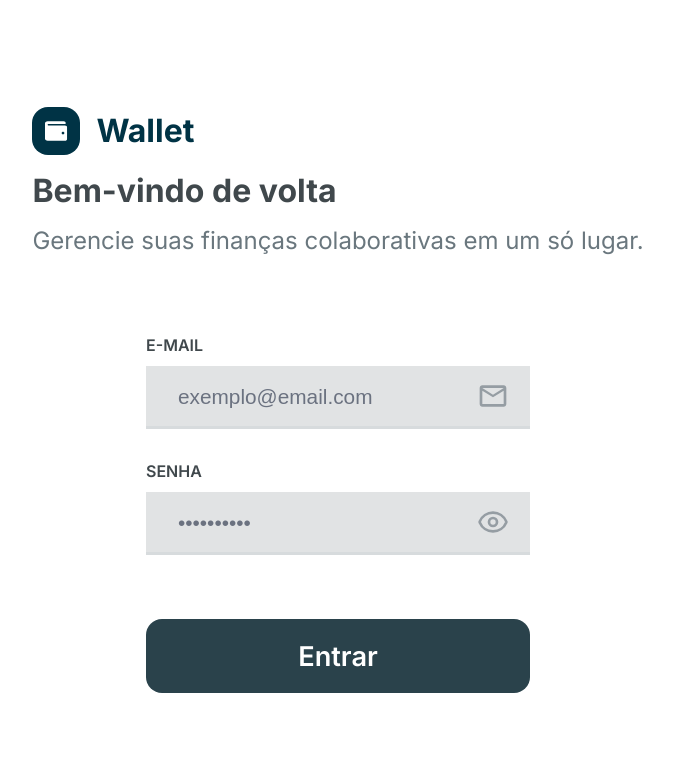
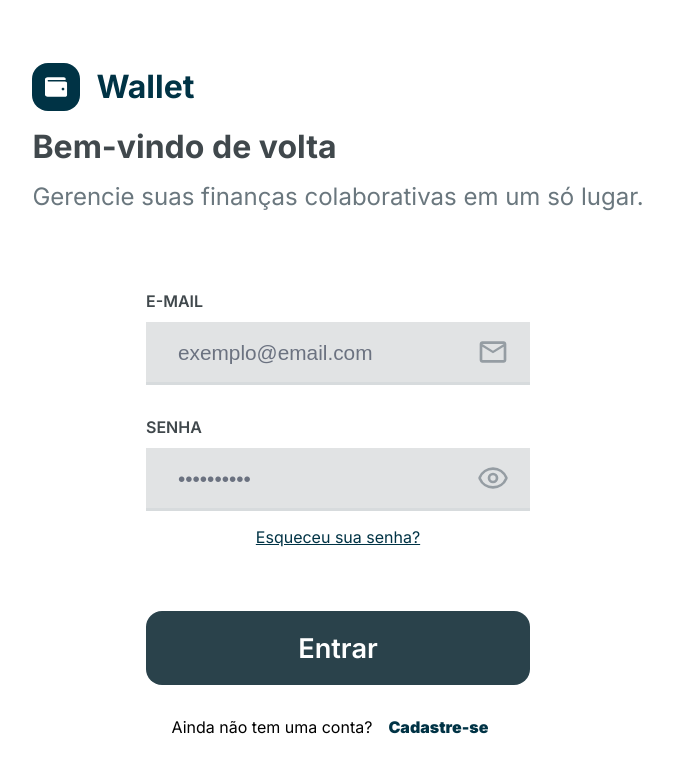
Before and after one commit to danielalvesmoura/pw-sistema-financeiro, a React (Create React App) app in the folder frontend/: page / in a window 1280 px wide. Shown: the top 772 px of the page, without its empty margins (302-975 px from the left). Built offline with nearby package versions, Linux system fonts and the light colour scheme.

Commit message:
feat: implementado links, overlay de carregamento e corrigido mensagem de erro na tela de login

```diff
--- a/frontend/src/features/auth/mockAuth.js
+++ b/frontend/src/features/auth/mockAuth.js
@@ -26,6 +26,8 @@ export const searchAccount = (email, password) => {
     }
   })
 
+  if(existentAccount) return true;
+
   const registeredAccounts = localStorage.getItem("registeredAccounts") || [];
 
   if(registeredAccounts.length === 0) return false;
@@ -33,9 +35,7 @@ export const searchAccount = (email, password) => {
   registeredAccounts.forEach(account => {
     if(account.email === email && account.password === password) {
       login(email, password);
-      return true;
-    } else {
-      return false;
+      existentAccount = true;
     }
   })
 
--- a/frontend/src/features/auth/pages/LoginPage/LoginPage.css
+++ b/frontend/src/features/auth/pages/LoginPage/LoginPage.css
@@ -23,7 +23,7 @@
     text-align: start;
 }
 
-.login-page p {
+.login-page header p {
     color: #6a777e;
     font-size: 1.5rem;
     text-align: start;
@@ -61,3 +61,29 @@
 .login-page .error-message {
     color: red;
 }
+
+.login-page .link-recover {
+    display: inline-block;
+    color: var(--primary-color);
+    margin-top: 1rem;
+}
+
+.login-page form p {
+    display: flex;
+    gap: 1rem;
+    margin-top: 2rem;
+    justify-content: center;
+}
+
+.login-page .link-register {
+    margin-right: 1rem;
+    display: inline-block;
+    color: var(--primary-color);
+    font-weight: 900;
+    text-decoration: none;
+    transition: 0.2s;
+}
+
+.login-page .link-register:hover {
+    transform: scale(1.1);
+}
--- a/frontend/src/features/auth/pages/LoginPage/LoginPage.jsx
+++ b/frontend/src/features/auth/pages/LoginPage/LoginPage.jsx
@@ -4,8 +4,11 @@ import { MdOutlineEmail } from "react-icons/md";
 import Logo from "../../../../shared/components/Logo/Logo";
 import Input from "../../../../shared/components/Input/Input";
 import PasswordInput from "../../../../shared/components/PasswordInput/PasswordInput";
+import { LoadingOverlay } from "../../../../shared/components/LoadingOverlay/LoadingOverlay";
 import InputError from "../../../../shared/components/InputError/InputError";
 import Teste from "../../../../shared/components/Teste/Teste";
+
+import { Link } from "react-router-dom";
 
 import { searchAccount } from "../../mockAuth";
 
@@ -21,6 +24,8 @@ const Login = () => {
     const [emailFormatError, setEmailFormatError] = useState(false);
     const [passwordFormatError, setPasswordFormatError] = useState(false);
 
+    const [loading, setLoading] = useState(false);
+
     const validateEmailFormat = (value) => {
         if (!value) return false;
 
@@ -29,9 +34,14 @@ const Login = () => {
         return emailRegex.test(value);
     };
 
+
+
     const handleSubmit = (e) => {
         e.preventDefault();
 
+        setLoading(true);
+
+        setTimeout(() => {
             if (validateEmailFormat(emailInputValue)) {
                 setEmailFormatError(false);
             } else {
@@ -45,11 +55,16 @@ const Login = () => {
                 setEmailOrPasswordError(true);
             }
 
-        console.log(searchAccount(emailInputValue, passwordInputValue));
+            setLoading(false);
+
+        }, 1000)
 
     }
 
     return (
+        <>
+            {loading && <LoadingOverlay />}
+
             <div className="login-page">
                 <header>
                     <Logo/>
@@ -77,12 +92,23 @@ const Login = () => {
                         />
                         {passwordFormatError && <span className="error-message">Senha inválida</span>}
 
+                        <Link to={"/recuperar-senha"} className="link-recover">
+                            Esqueceu sua senha?
+                        </Link>
+
                         <button type="submit" className="form-button" disabled={emailInputValue === "" || passwordInputValue === ""}>
                             Entrar
                         </button>
+
+                        <p>
+                            Ainda não tem uma conta?
+                            <Link to={"/cadastrar-conta"} className="link-register">Cadastre-se</Link>
+                        </p>
                     </form>
                 </main>
             </div>
+        </>
+
     )
 }
 
--- a/frontend/src/index.css
+++ b/frontend/src/index.css
@@ -11,3 +11,7 @@ code {
   font-family: source-code-pro, Menlo, Monaco, Consolas, 'Courier New',
     monospace;
 }
+
+:root {
+  --primary-color: #003345;
+}
--- /dev/null
+++ b/frontend/src/shared/components/LoadingOverlay/LoadingOverlay.css
@@ -0,0 +1,31 @@
+.loading-overlay {
+    position: fixed;
+    inset: 0;
+    background-color: rgba(0, 0, 0, 0.5);
+
+    display: flex;
+    justify-content: center;
+    align-items: center;
+
+    z-index: 9999;
+}
+
+.spinner {
+    width: 60px;
+    height: 60px;
+
+    border: 6px solid rgba(255, 255, 255, 0.3);
+    border-top: 6px solid white;
+    border-radius: 50%;
+
+    animation: spin 1s linear infinite;
+}
+
+@keyframes spin {
+    from {
+        transform: rotate(0deg);
+    }
+    to {
+        transform: rotate(360deg);
+    }
+}
--- /dev/null
+++ b/frontend/src/shared/components/LoadingOverlay/LoadingOverlay.jsx
@@ -0,0 +1,9 @@
+import "./LoadingOverlay.css";
+
+export function LoadingOverlay() {
+  return (
+    <div className="loading-overlay">
+      <div className="spinner" />
+    </div>
+  );
+}
```
Also changed, not shown: 1 other file (tests, documents, lock files or other folders). Lines whose indentation alone changed are shown as unchanged.
